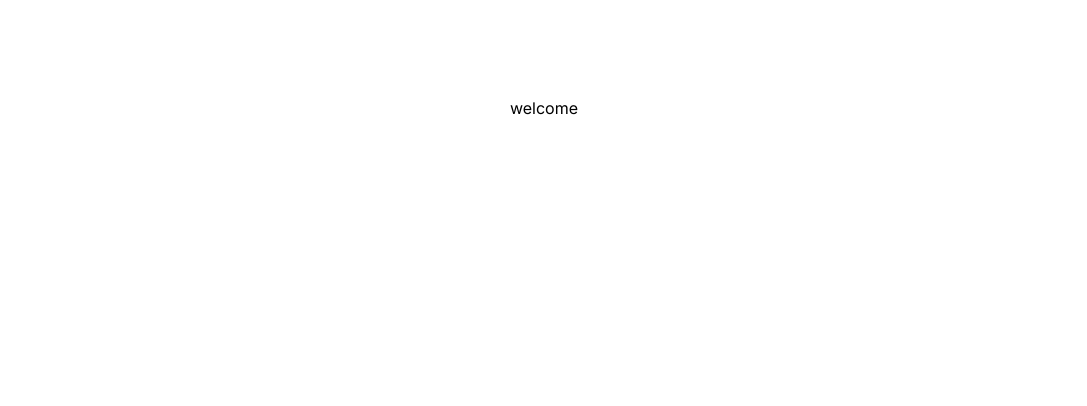
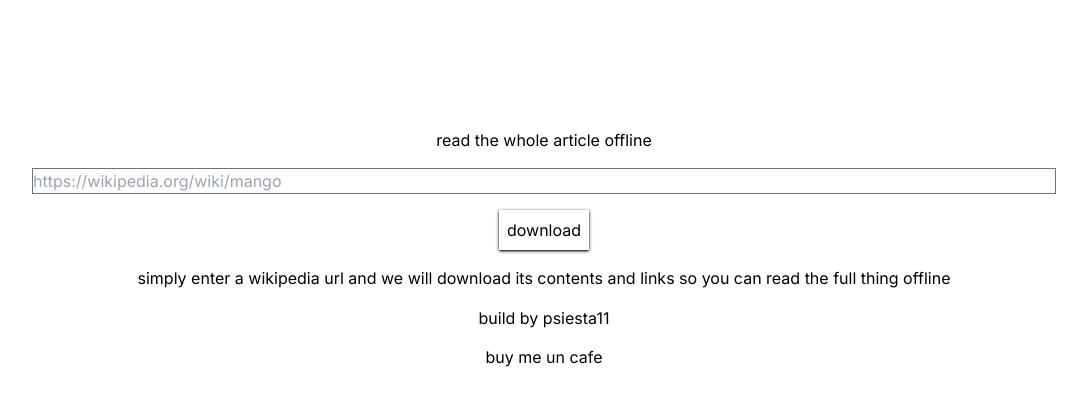
Before and after one commit to pablosr11/WIKISKIM, a Next.js app: page / in a window 1280 px wide. Shown: the top 406 px of the page, without its empty margins (96-1183 px from the left). Built offline with nearby package versions, Linux system fonts and the light colour scheme.

Commit message:
first content

```diff
--- a/package.json
+++ b/package.json
@@ -21,5 +21,9 @@
     "react-dom": "18.2.0",
     "tailwindcss": "3.3.1",
     "typescript": "5.0.4"
+  },
+  "devDependencies": {
+    "prettier": "^2.8.8",
+    "prettier-plugin-tailwindcss": "^0.2.7"
   }
 }
--- a/pages/index.tsx
+++ b/pages/index.tsx
@@ -1,13 +1,35 @@
 import { Inter } from "next/font/google";
+
+// edge runtime
 
 const inter = Inter({ subsets: ["latin"] });
 
 export default function Home() {
   return (
     <main
-      className={`flex min-h-screen flex-col items-center justify-between p-24 ${inter.className}`}
+      className={`flex w-full flex-col items-center space-y-4 p-32 ${inter.className}`}
     >
-      <h1>welcome</h1>
+      <h1>read the whole article offline</h1>
+      <input
+        className={"w-full border border-slate-500"}
+        type="text"
+        id="wikiArticle"
+        placeholder="https://wikipedia.org/wiki/mango"
+      />
+      <button className={"p-2 shadow shadow-black"}>download</button>
+      <p>
+        simply enter a wikipedia url and we will download its contents and links
+        so you can read the full thing offline
+      </p>
+      <p>
+        build by{" "}
+        <a target="_blank" href="https://twitter.com/psiesta11">
+          psiesta11
+        </a>
+      </p>
+      <a className={"animate-bounce"} href="#">
+        buy me un cafe
+      </a>
     </main>
   );
 }
```
Also changed, not shown: 1 other file (tests, documents, lock files or other folders).
